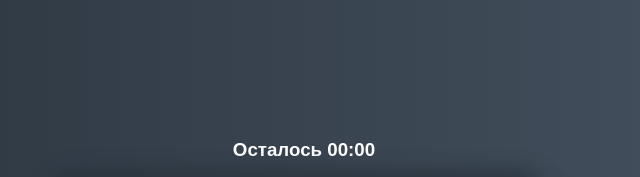
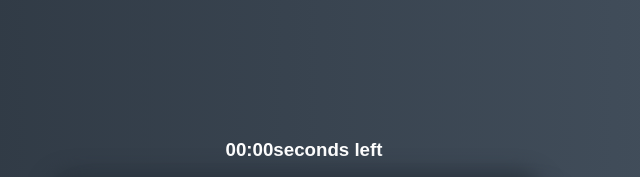
Before and after one commit to AlinaAprel/marafon_vladilen_05, a plain HTML site: page index.html in a window 1280 px wide. Shown: the part 1600-1777 px from the top of the page, 336-976 px from the left. Drawn offline with Linux system fonts and the light colour scheme; a web font is replaced by a local one.

Commit message:
Update index.html

```diff
--- a/index.html
+++ b/index.html
@@ -4,7 +4,7 @@
     <meta charset="UTF-8" />
     <meta name="viewport" content="width=device-width, initial-scale=1.0" />
     <link rel="stylesheet" href="styles.css" />
-    <title>Aim Training | Проект 5</title>
+    <title>Aim Training | Project 5</title>
   </head>
   <body>
     <div class="screen">
@@ -39,7 +39,7 @@
     </div>
 
     <div class="screen">
-      <h3>Осталось <span id="time">00:00</span></h3>
+      <h3><span id="time">00:00</span>seconds left</h3>
       <div class="board" id="board"></div>
     </div>
     <script src="app.js"></script>
```
